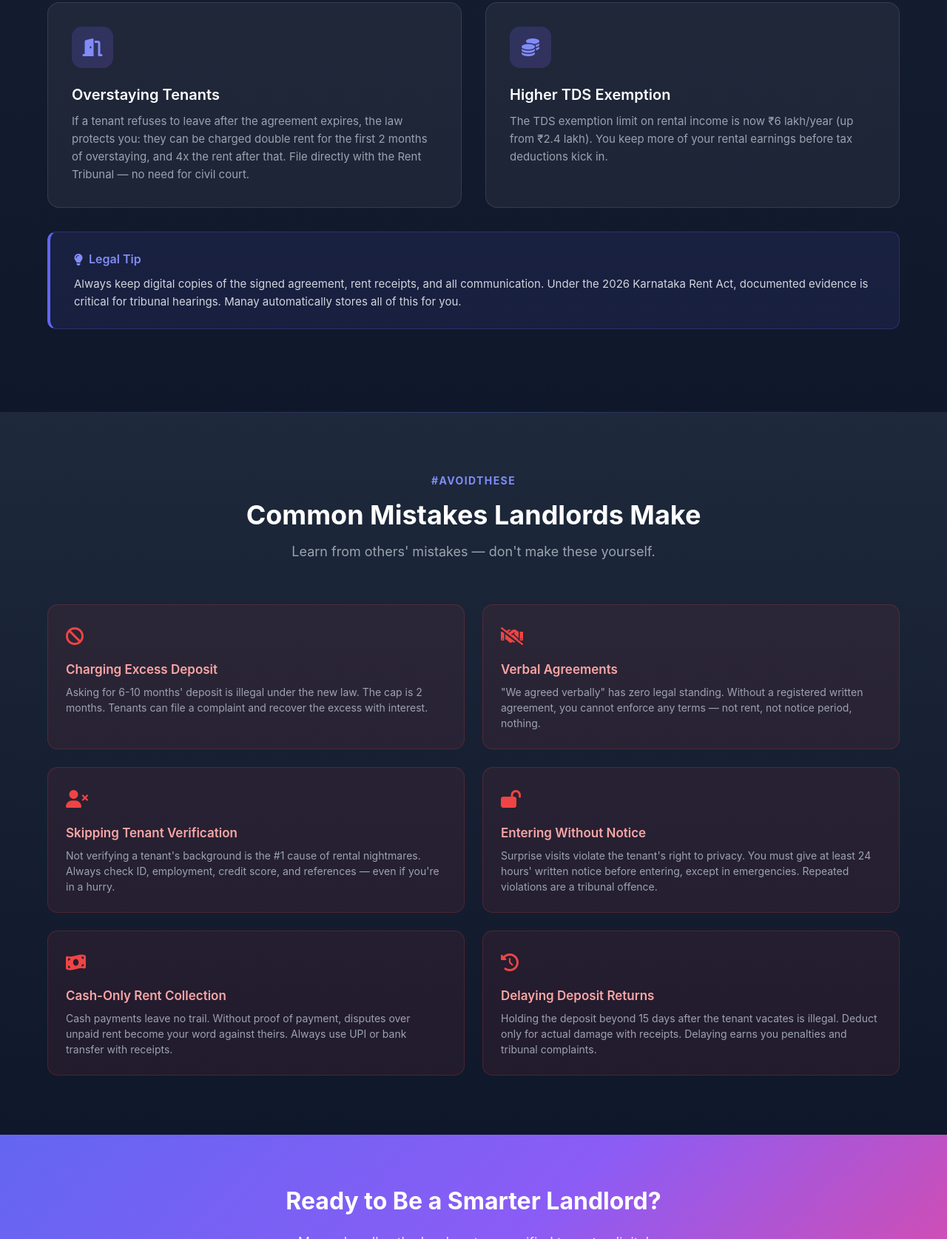
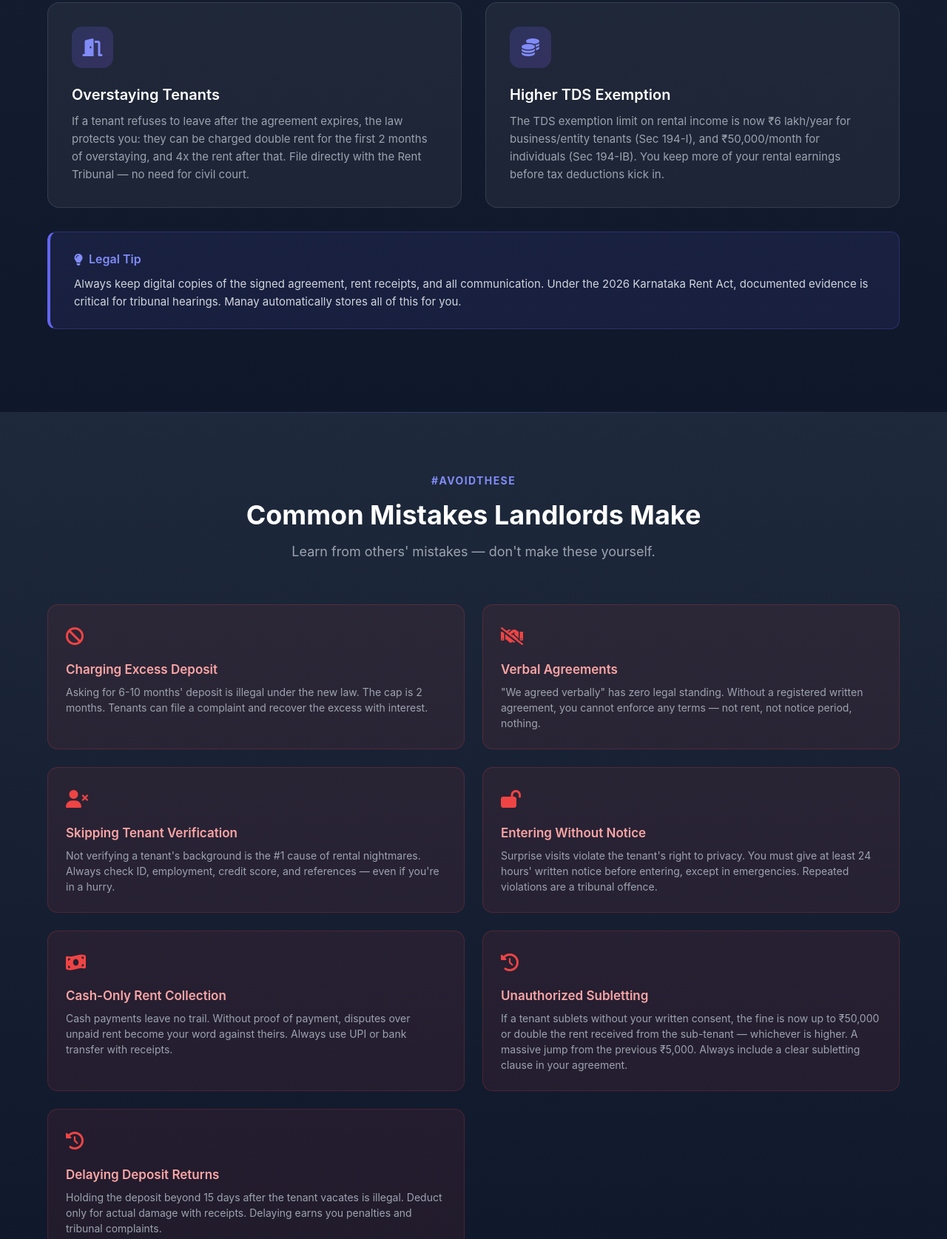
Before and after one commit to simonCatBot/manay-website, a plain HTML site: page for-landlords.html in a window 1280 px wide. Shown: the part 5089-6764 px from the top of the page at 74% size. Drawn offline with Linux system fonts and the light colour scheme.

Commit message:
fix: TDS detail, subletting penalty, 24hr restoration order

```diff
--- a/for-landlords.html
+++ b/for-landlords.html
@@ -342,7 +342,7 @@
                             <i class="fas fa-coins" aria-hidden="true"></i>
                         </div>
                         <h3 class="icon-card__title">Higher TDS Exemption</h3>
-                        <p class="icon-card__text">The TDS exemption limit on rental income is now ₹6 lakh/year (up from ₹2.4 lakh). You keep more of your rental earnings before tax deductions kick in.</p>
+                        <p class="icon-card__text">The TDS exemption limit on rental income is now ₹6 lakh/year for business/entity tenants (Sec 194-I), and ₹50,000/month for individuals (Sec 194-IB). You keep more of your rental earnings before tax deductions kick in.</p>
                     </div>
                 </div>
 
@@ -388,6 +388,11 @@
                         <div class="warning-card__icon"><i class="fas fa-money-bill-wave" aria-hidden="true"></i></div>
                         <h3 class="warning-card__title">Cash-Only Rent Collection</h3>
                         <p class="warning-card__text">Cash payments leave no trail. Without proof of payment, disputes over unpaid rent become your word against theirs. Always use UPI or bank transfer with receipts.</p>
+                    </div>
+                    <div class="warning-card">
+                        <div class="warning-card__icon"><i class="fas fa-clock-rotate-left" aria-hidden="true"></i></div>
+                        <h3 class="warning-card__title">Unauthorized Subletting</h3>
+                        <p class="warning-card__text">If a tenant sublets without your written consent, the fine is now up to ₹50,000 or double the rent received from the sub-tenant — whichever is higher. A massive jump from the previous ₹5,000. Always include a clear subletting clause in your agreement.</p>
                     </div>
                     <div class="warning-card">
                         <div class="warning-card__icon"><i class="fas fa-clock-rotate-left" aria-hidden="true"></i></div>
```
Also changed, not shown: index.html (+2 -2 lines).
